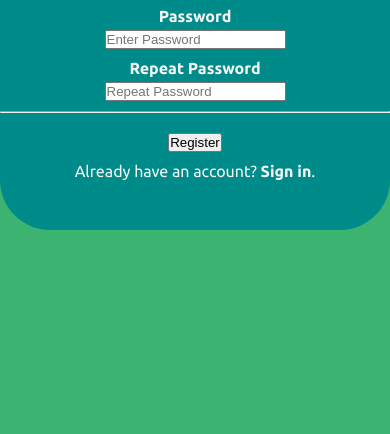
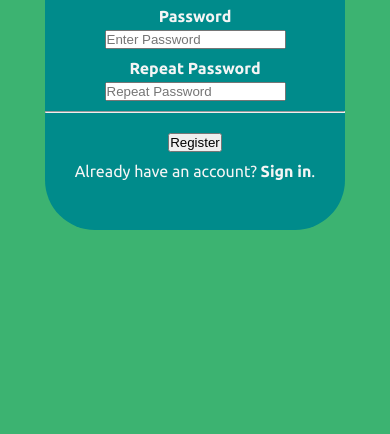
Before and after one commit to danieltrier/Foundations-Daniel-Trier, a plain HTML site: page registration.html in a window 390 px wide. Shown: the part 410-844 px from the top of the page. Drawn offline with Linux system fonts and the light colour scheme.

Commit message:
added more media queries to regist.css

```diff
--- a/styles/regist.css
+++ b/styles/regist.css
@@ -82,3 +82,13 @@ button {
 .signin a:hover {
   color: bisque;
 }
+@media (max-width: 1100px) {
+  form {
+    max-width: 550px;
+  }
+}
+@media (max-width: 768px) {
+  form {
+    max-width: 300px;
+  }
+}
```
